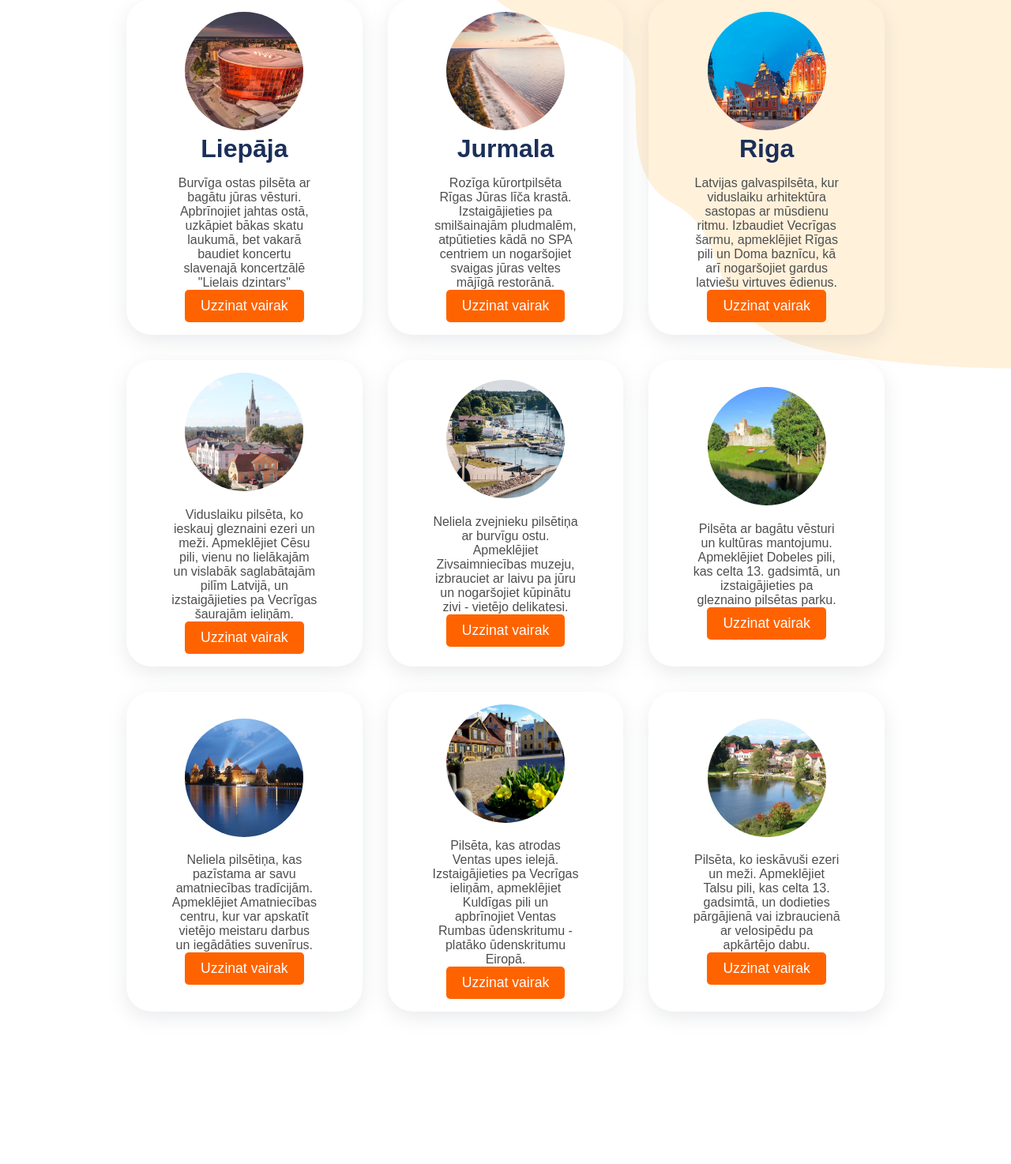
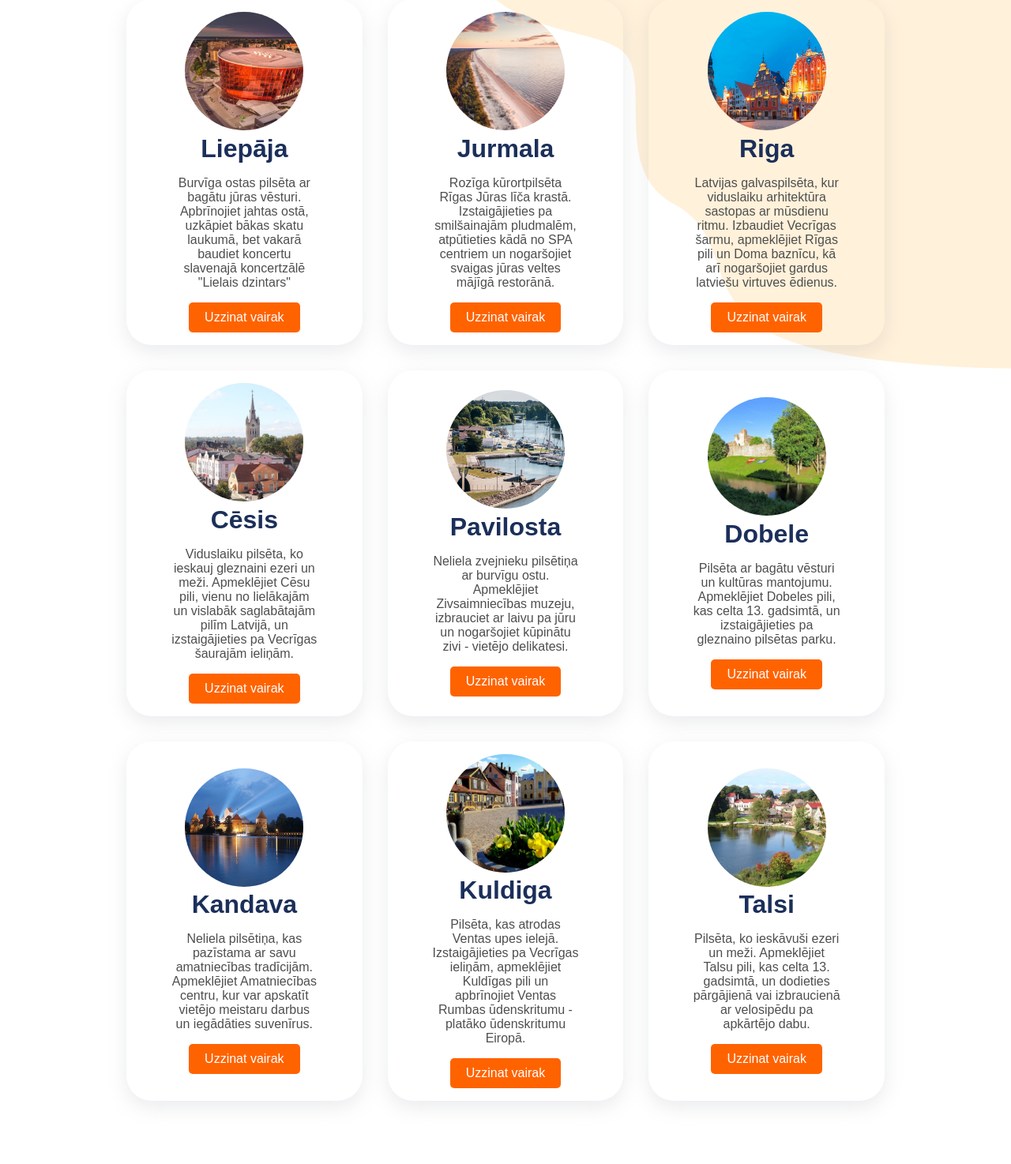
Before and after one commit to ukrobert/Apskatei-Latvija, a PHP site: page /eks.html in a window 1280 px wide. Shown: the part 257-1731 px from the top of the page at 79% size. Before the commit the page ends 1543 px from the top, so only its background shows below. Run offline with PHP 8.4, Linux system fonts and the light colour scheme; some web fonts are replaced.

Commit message:
visual changes

```diff
--- a/assets/style.css
+++ b/assets/style.css
@@ -1136,19 +1136,24 @@ footer span {
   border-radius: 5px;
   cursor: pointer;
   transition: background-color 0.3s;
-
+  margin-top: 1rem;
+  display: flex;
+  justify-content: center;
+  align-items: center;
 }
 
 .orange-button:hover {
   background-color: #f05000;
 }
 
+/* parmums */
 
 .about {
   background: #ffffff;
   padding: 30px 20px;
   margin-top: 20px;
   border-radius: 8px;
+  color: #ff6300;;
 }
 .about h2 {
   margin-top: 0;
--- a/eks.html
+++ b/eks.html
@@ -34,55 +34,55 @@
                         <img src="assets/images/liepaja.jpg" alt="" />
                         <h3 class="title">Liepāja</h3>
                         <p class="subTitle"> Burvīga ostas pilsēta ar bagātu jūras vēsturi. Apbrīnojiet jahtas ostā, uzkāpiet bākas skatu laukumā, bet vakarā baudiet koncertu slavenajā koncertzālē "Lielais dzintars"</p>
-                        <button class="orange-button">Uzzinat vairak</button>
+                        <a href="pilsetas/LiepajaInfo.html" class="orange-button">Uzzinat vairak</a>
                     </div>
                     <div class="eks">
                         <img src="assets/images/jurmala.jpg" alt="" />
                         <h3 class="title">Jurmala</h3>
                         <p class="subTitle"> Rozīga kūrortpilsēta Rīgas Jūras līča krastā. Izstaigājieties pa smilšainajām pludmalēm, atpūtieties kādā no SPA centriem un nogaršojiet svaigas jūras veltes mājīgā restorānā.</p>
-                        <button class="orange-button">Uzzinat vairak</button>
+                        <a href="pilsetas/JurmalaInfo.html" class="orange-button">Uzzinat vairak</a>
                     </div>
                     <div class="eks">
                         <img src="assets/images/riga.jpg" alt="" />
                         <h3 class="title">Riga</h3>
-                        <p class="subTitle"> Latvijas galvaspilsēta, kur viduslaiku arhitektūra sastopas ar mūsdienu ritmu. Izbaudiet Vecrīgas šarmu, apmeklējiet Rīgas pili un Doma baznīcu, kā arī nogaršojiet gardus latviešu virtuves ēdienus.</p>
-                        <button class="orange-button">Uzzinat vairak</button>
+                        <p class="subTitle">Latvijas galvaspilsēta, kur viduslaiku arhitektūra sastopas ar mūsdienu ritmu. Izbaudiet Vecrīgas šarmu, apmeklējiet Rīgas pili un Doma baznīcu, kā arī nogaršojiet gardus latviešu virtuves ēdienus.</p>
+                        <a href="pilsetas/RigaInfo.html" class="orange-button">Uzzinat vairak</a>
                     </div>
                     <div class="eks">
                         <img src="assets/images/cesis.png" alt="" />
-                        <h3 class="title"></h3>
+                        <h3 class="title">Cēsis</h3>
                         <p class="subTitle">Viduslaiku pilsēta, ko ieskauj gleznaini ezeri un meži. Apmeklējiet Cēsu pili, vienu no lielākajām un vislabāk saglabātajām pilīm Latvijā, un izstaigājieties pa Vecrīgas šaurajām ieliņām.</p>
-                        <button class="orange-button">Uzzinat vairak</button>
+                        <a href="pilsetas/Cesisinfo.html" class="orange-button">Uzzinat vairak</a>
                     </div>
                     <div class="eks">
                         <img src="assets/images/pavilosta.jpg" alt="" />
-                        <h3 class="title"> </h3>
+                        <h3 class="title">Pavilosta</h3>
                         <p class="subTitle">Neliela zvejnieku pilsētiņa ar burvīgu ostu. Apmeklējiet Zivsaimniecības muzeju, izbrauciet ar laivu pa jūru un nogaršojiet kūpinātu zivi - vietējo delikatesi.</p>
-                        <button class="orange-button">Uzzinat vairak</button>
+                        <a href="pilsetas/Pavilostainfo.html" class="orange-button">Uzzinat vairak</a>
                     </div>
                     <div class="eks">
                         <img src="assets/images/dobele.png" alt="" />
-                        <h3 class="title"></h3>
+                        <h3 class="title">Dobele</h3>
                         <p class="subTitle">Pilsēta ar bagātu vēsturi un kultūras mantojumu. Apmeklējiet Dobeles pili, kas celta 13. gadsimtā, un izstaigājieties pa gleznaino pilsētas parku.</p>
-                        <button class="orange-button">Uzzinat vairak</button>
+                        <a href="pilsetas/Dobeleinfo.html" class="orange-button">Uzzinat vairak</a>
                     </div>
                     <div class="eks">
                       <img src="assets/images/kandava.png" alt="" />
-                      <h3 class="title"></h3>
+                      <h3 class="title">Kandava</h3>
                       <p class="subTitle">Neliela pilsētiņa, kas pazīstama ar savu amatniecības tradīcijām. Apmeklējiet Amatniecības centru, kur var apskatīt vietējo meistaru darbus un iegādāties suvenīrus.</p>
-                      <button class="orange-button">Uzzinat vairak</button>
+                      <a href="pilsetas/Kandava.html" class="orange-button">Uzzinat vairak</a>
                   </div>
                   <div class="eks">
                       <img src="assets/images/kuldiga.png" alt="" />
-                      <h3 class="title"> </h3>
+                      <h3 class="title">Kuldiga</h3>
                       <p class="subTitle">Pilsēta, kas atrodas Ventas upes ielejā. Izstaigājieties pa Vecrīgas ieliņām, apmeklējiet Kuldīgas pili un apbrīnojiet Ventas Rumbas ūdenskritumu - platāko ūdenskritumu Eiropā.</p>
-                      <button class="orange-button">Uzzinat vairak</button>
+                      <a href="pilsetas/Kuldigainfo.html" class="orange-button">Uzzinat vairak</a>
                   </div>
                   <div class="eks">
                       <img src="assets/images/talsi.png" alt="" />
-                      <h3 class="title"></h3>
+                      <h3 class="title">Talsi</h3>
                       <p class="subTitle">Pilsēta, ko ieskāvuši ezeri un meži. Apmeklējiet Talsu pili, kas celta 13. gadsimtā, un dodieties pārgājienā vai izbraucienā ar velosipēdu pa apkārtējo dabu.</p>
-                      <button class="orange-button">Uzzinat vairak</button>
+                      <a href="pilsetas/Talsiinfo.html" class="orange-button">Uzzinat vairak</a>
                   </div>
                 </div>
             </div>
--- a/index.html
+++ b/index.html
@@ -47,7 +47,7 @@
             Mēs priecājamies sveikt jūs mūsu tūrisma aģentūrā "Apskatei Latvija"! Mēs augstu vērtējam jūsu izvēli un esam gatavi darīt visu iespējamo, lai jūsu ceļojums būtu neaizmirstams.
           </div>
           <div class="last">
-            <button>Uzzini vairāk</button>
+            <a href="Mums.html" class="orange-button">Uzzinat vairak</a>
             <div class="play">
             </div>
           </div>
```
Also changed, not shown: other parts of assets/style.css (+53 -0 lines), pilsetas/RigaInfo.html (added, +21 -0 lines), pilsetas/Cesisinfo.html (added), pilsetas/Dobeleinfo.html (added), pilsetas/JurmalaInfo.html (renamed from JurmalaInfo.html), pilsetas/Kandava.html (added), pilsetas/Kuldigainfo.html (added), pilsetas/LiepajaInfo.html (added), pilsetas/Pavilostainfo.html (added), pilsetas/Talsiinfo.html (added).
